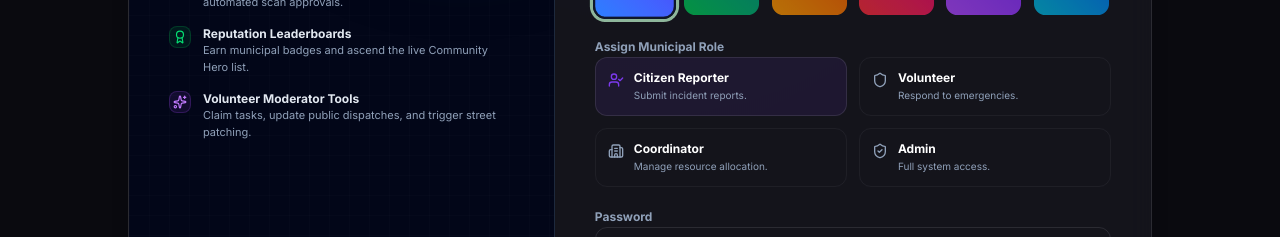
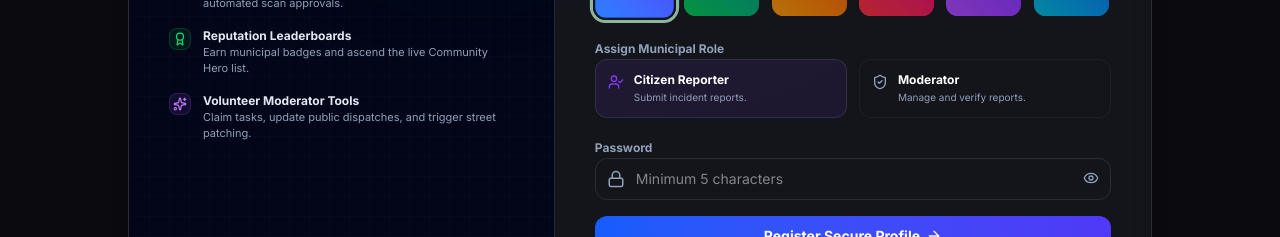
Before and after one commit to Kaxyaa-flux/CiviFix, a React (Vite) app: page /signup in a window 1280 px wide. Shown: the part 398-635 px from the top of the page. Built offline with nearby package versions, Linux system fonts and the light colour scheme; no server answers.

Commit message:
fix: lock signup roles and save user avatar

```diff
--- a/src/components/SignUpPage.tsx
+++ b/src/components/SignUpPage.tsx
@@ -60,7 +60,8 @@ export default function SignUpPage({ onAuthSuccess }: SignUpPageProps) {
           email: signUpEmail.trim().toLowerCase(),
           password: signUpPassword,
           fullName: signUpName.trim(),
-          role: signUpRole
+          role: signUpRole,
+          avatar: selectedAvatar,
         })
       });
 
@@ -275,49 +276,17 @@ export default function SignUpPage({ onAuthSuccess }: SignUpPageProps) {
 
                 <button
                   type="button"
-                  onClick={() => setSignUpRole('volunteer' as any)}
+                  onClick={() => setSignUpRole('moderator')}
                   className={`p-3 rounded-xl border text-left transition-all flex items-start gap-2.5 cursor-pointer ${
-                    signUpRole === 'volunteer'
+                    signUpRole === 'moderator'
                       ? 'bg-green-500/10 border-green-500'
                       : 'bg-slate-50 dark:bg-transparent/40 border-slate-200 dark:border-white/5 hover:border-slate-300 dark:hover:border-slate-750'
                   }`}
                 >
-                  <Shield className={`w-4 h-4 mt-0.5 ${signUpRole === 'volunteer' ? 'text-green-500' : 'text-slate-400'}`} />
+                  <ShieldCheck className={`w-4 h-4 mt-0.5 ${signUpRole === 'moderator' ? 'text-green-500' : 'text-slate-400'}`} />
                   <div>
-                    <h4 className="text-xs font-bold text-slate-900 dark:text-slate-900 dark:text-white">Volunteer</h4>
-                    <p className="text-[10px] text-slate-400 mt-0.5">Respond to emergencies.</p>
-                  </div>
-                </button>
-
-                <button
-                  type="button"
-                  onClick={() => setSignUpRole('coordinator' as any)}
-                  className={`p-3 rounded-xl border text-left transition-all flex items-start gap-2.5 cursor-pointer ${
-                    signUpRole === 'coordinator'
-                      ? 'bg-amber-500/10 border-amber-500'
-                      : 'bg-slate-50 dark:bg-transparent/40 border-slate-200 dark:border-white/5 hover:border-slate-300 dark:hover:border-slate-750'
-                  }`}
-                >
-                  <Building2 className={`w-4 h-4 mt-0.5 ${signUpRole === 'coordinator' ? 'text-amber-500' : 'text-slate-400'}`} />
-                  <div>
-                    <h4 className="text-xs font-bold text-slate-900 dark:text-slate-900 dark:text-white">Coordinator</h4>
-                    <p className="text-[10px] text-slate-400 mt-0.5">Manage resource allocation.</p>
-                  </div>
-                </button>
-
-                <button
-                  type="button"
-                  onClick={() => setSignUpRole('admin' as any)}
-                  className={`p-3 rounded-xl border text-left transition-all flex items-start gap-2.5 cursor-pointer ${
-                    signUpRole === 'admin'
-                      ? 'bg-red-500/10 border-red-500'
-                      : 'bg-slate-50 dark:bg-transparent/40 border-slate-200 dark:border-white/5 hover:border-slate-300 dark:hover:border-slate-750'
-                  }`}
-                >
-                  <ShieldCheck className={`w-4 h-4 mt-0.5 ${signUpRole === 'admin' ? 'text-red-500' : 'text-slate-400'}`} />
-                  <div>
-                    <h4 className="text-xs font-bold text-slate-900 dark:text-slate-900 dark:text-white">Admin</h4>
-                    <p className="text-[10px] text-slate-400 mt-0.5">Full system access.</p>
+                    <h4 className="text-xs font-bold text-slate-900 dark:text-slate-900 dark:text-white">Moderator</h4>
+                    <p className="text-[10px] text-slate-400 mt-0.5">Manage and verify reports.</p>
                   </div>
                 </button>
               </div>
```
Also changed, not shown: 1 other file (tests, documents, lock files or other folders).
